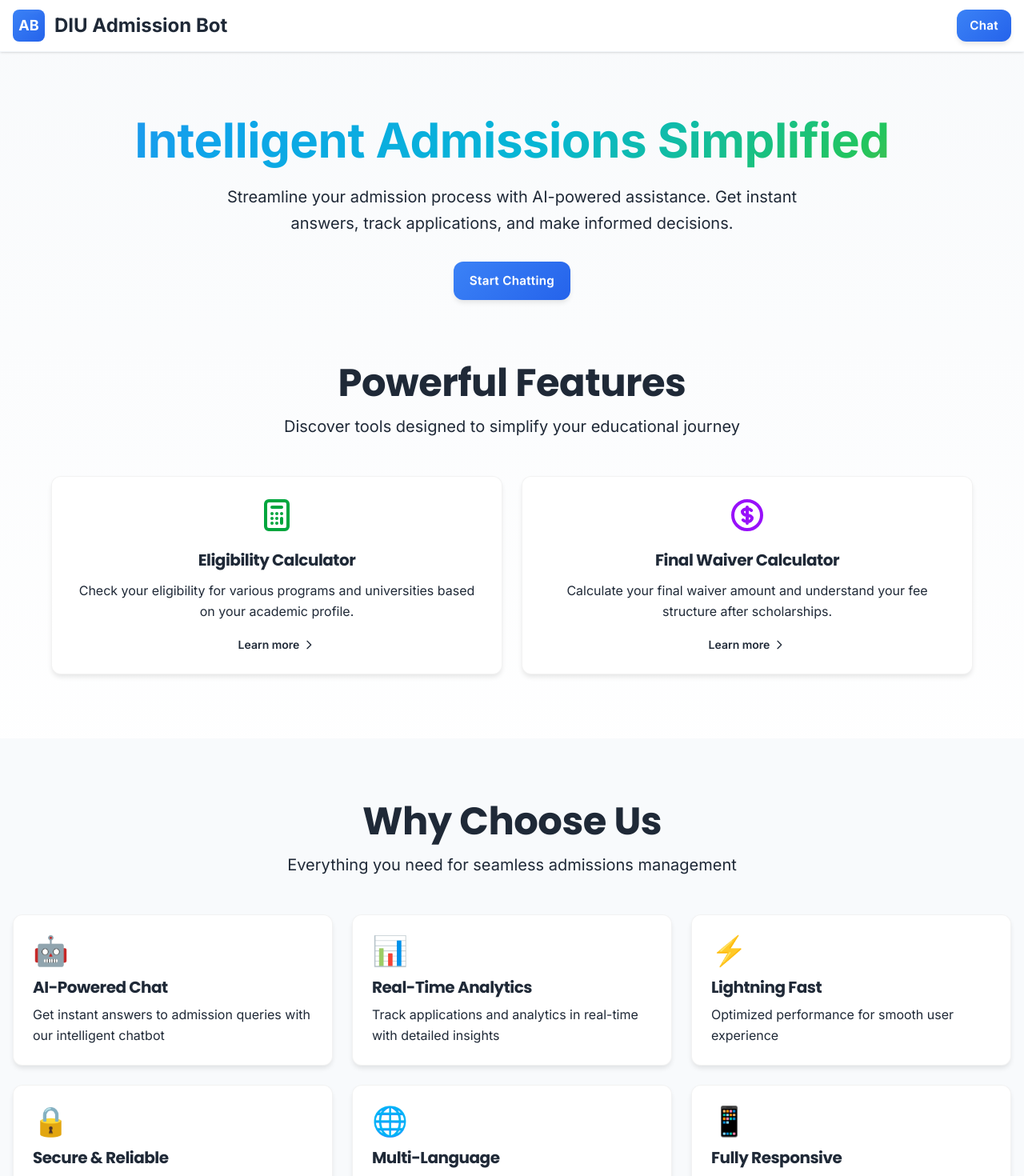
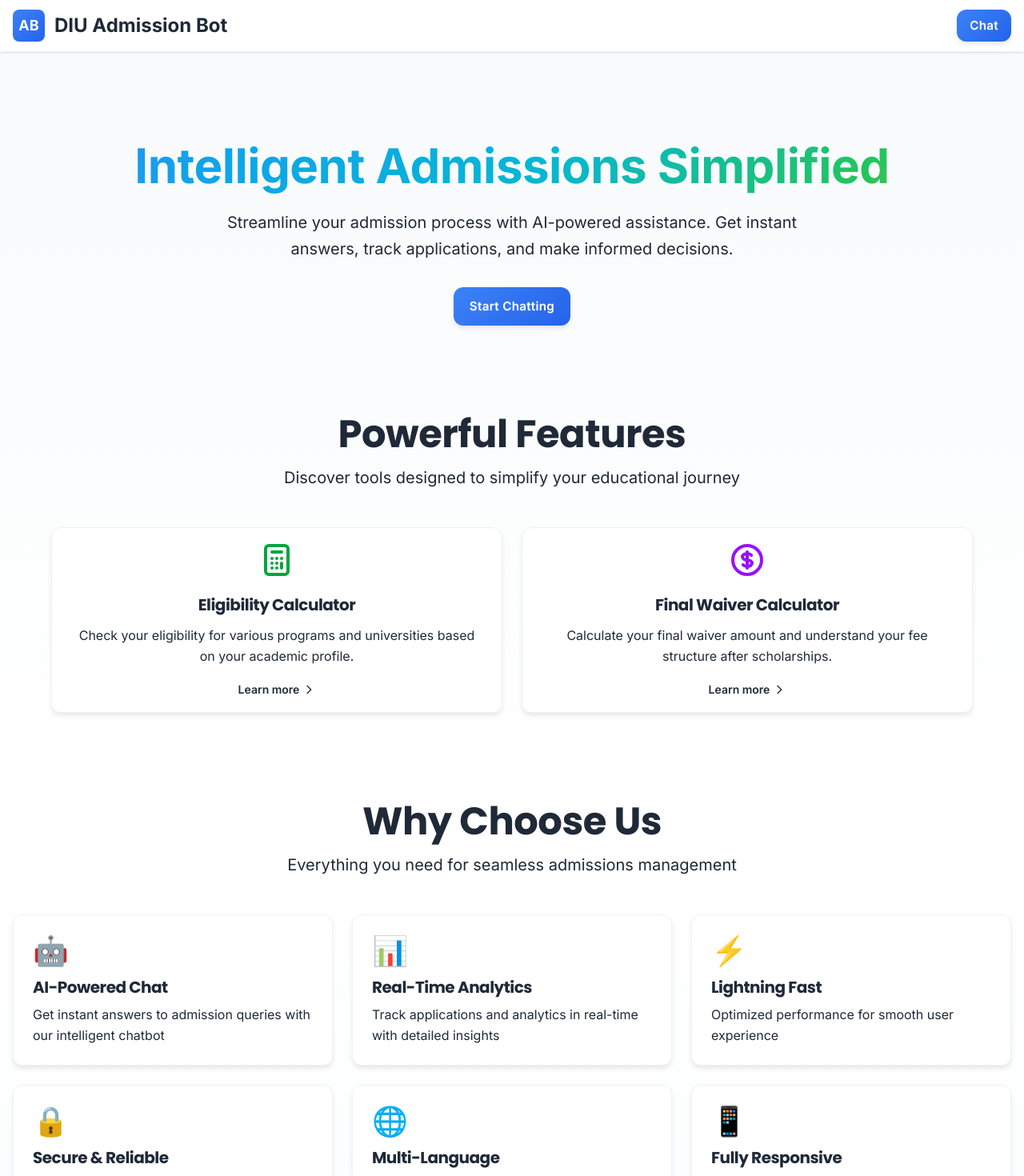
Before and after one commit to mdashraful24/admission-bot-client, a React (Vite) app: page / in a window 1280 px wide. Shown: the top 1470 px of the page at 80% size. Built offline with nearby package versions, Linux system fonts and the light colour scheme; no server answers.

Commit message:
updated padding

```diff
--- a/src/page/Home/Features/Features.jsx
+++ b/src/page/Home/Features/Features.jsx
@@ -39,7 +39,7 @@ const Features = () => {
     };
 
     return (
-        <div className="px-4 pb-12 md:pb-16 lg:pb-20">
+        <div className="px-4 pb-16 md:pb-20 lg:pb-28">
             <div className="container mx-auto">
                 <h3 className="text-3xl lg:text-5xl font-semibold text-center mb-4">
                     Powerful Features
@@ -57,7 +57,7 @@ const Features = () => {
                                 key={feature.id}
                                 to={feature.path} className={`
                                 card ${getBgColor(feature.color)}
-                                rounded-xl p-6 shadow-md hover:shadow-xl
+                                rounded-xl px-6 py-4 shadow-md hover:shadow-xl
                                 transition-all duration-300 ease-in-out
                                 hover:-translate-y-1
                                 border border-gray-100 h-full
--- a/src/page/Home/Hero/Hero.jsx
+++ b/src/page/Home/Hero/Hero.jsx
@@ -2,7 +2,7 @@ import { Link } from "react-router";
 
 const Hero = () => {
     return (
-        <div className="relative overflow-hidden px-4 pt-10 pb-16 md:py-16 lg:py-20">
+        <div className="relative overflow-hidden px-4 pt-10 pb-16 md:py-20 lg:py-28">
             <div className="container mx-auto text-center animate-fadeInUp">
                 <h3 className="text-3xl md:text-4xl lg:text-6xl font-bold mb-6 tracking-tight">
                     <span className="text-gradient">Intelligent Admissions Simplified</span>
--- a/src/page/Home/WhyChooseUs/WhyChooseUs.jsx
+++ b/src/page/Home/WhyChooseUs/WhyChooseUs.jsx
@@ -1,6 +1,6 @@
 const WhyChooseUs = () => {
     return (
-        <div className="bg-slate-50 px-4 py-12 md:py-16 lg:py-20">
+        <div className="px-4 pb-16 md:pb-20 lg:pb-28">
             <div className="container mx-auto">
                 <h3 className="text-3xl lg:text-5xl font-semibold text-center mb-4">
                     Why Choose Us
```
